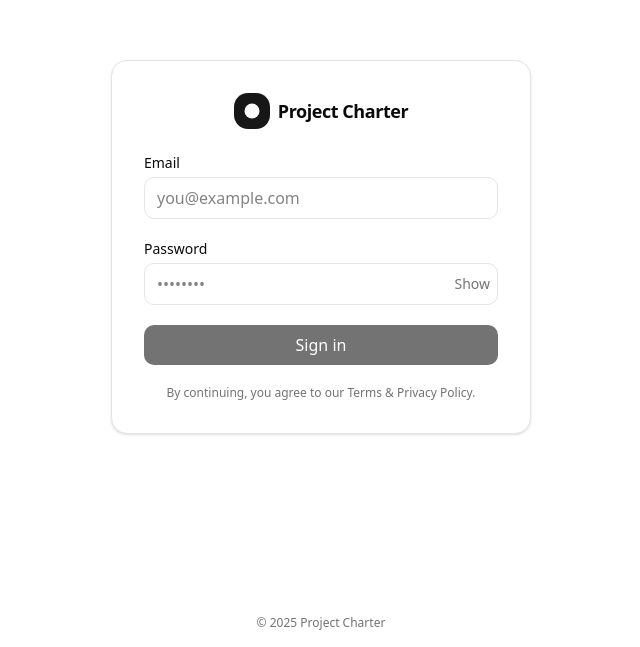
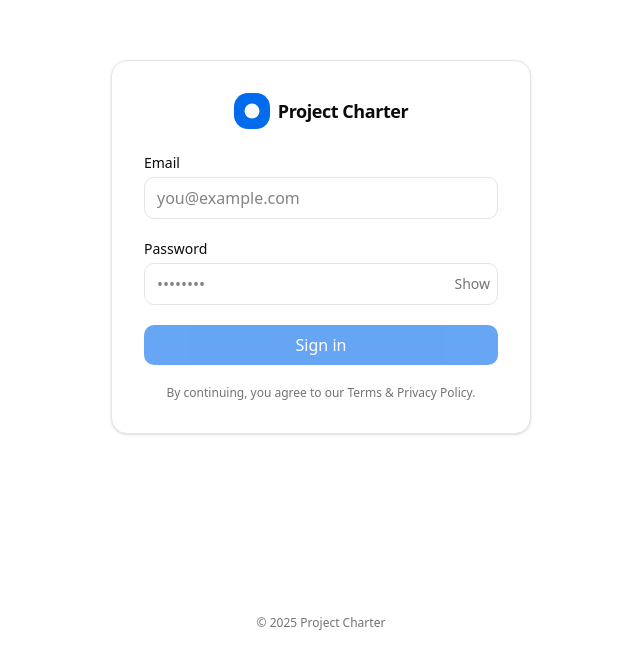
Before and after one commit to ucamptech/amsci_projcalc, a React (Vite) app in the folder frontend/: page /login in a window 1280 px wide. Shown: the part 153-800 px from the top of the page, without its empty margins (319-959 px from the left). Built offline with nearby package versions, Linux system fonts and the light colour scheme; no server answers.

Commit message:
Change color style and form layout

```diff
--- a/frontend/package.json
+++ b/frontend/package.json
@@ -26,6 +26,7 @@
     "clsx": "^2.1.1",
     "exceljs": "^4.4.0",
     "lucide-react": "^0.546.0",
+    "mermaid": "^11.12.1",
     "react": "^19.1.1",
     "react-dom": "^19.1.1",
     "react-google-charts": "^5.2.1",
--- a/frontend/src/api/api_ai.ts
+++ b/frontend/src/api/api_ai.ts
@@ -44,7 +44,7 @@ export async function generateObjectives(project: BaseProject) {
           Business Need: ${project.businessNeed || "N/A"}
           Project Goal: ${project.projectGoal || "N/A"}
           Creation Date: ${project.creationDate || "today"}
-          Respond with objectives only (bulleted or numbered), no intro or explanations.`;
+          Write concise bullet points (one per line). No intro text.`;
   const body = buildBody(project, instruction);
   return postPrompt(body);
 }
--- a/frontend/src/components/InitiationSection.tsx
+++ b/frontend/src/components/InitiationSection.tsx
@@ -110,8 +110,8 @@ export default function InitiationSection({
           <CardTitle className="text-base">Project Information</CardTitle>
         </CardHeader>
         <CardContent className="space-y-4">
-          <div className="grid gap-4 md:grid-cols-3">
-            <div className="grid gap-1">
+          <div className="grid gap-4 md:grid-cols-4">
+            <div className="col-span-2 grid gap-1">
               <Label htmlFor="name">
                 Project Name <span className="text-red-500">*</span>
               </Label>
@@ -126,6 +126,35 @@ export default function InitiationSection({
                 required
               />
             </div>
+
+            <div className="col-span-1 grid gap-1">
+              <Label htmlFor="creationDate">Creation Date</Label>
+              <Input
+                id="creationDate"
+                type="date"
+                name="creationDate"
+                value={project.creationDate ?? ""}
+                onChange={onChange}
+                max={today}
+                disabled={lockActivity}
+              />
+            </div>
+
+            <div className="col-span-1 grid gap-1">
+              <Label htmlFor="version">Version</Label>
+              <Input
+                id="version"
+                name="version"
+                placeholder="v1.0"
+                value={project.version}
+                onChange={onChange}
+                maxLength={10}
+                disabled={lockActivity}
+              />
+            </div>
+          </div>
+
+          <div className="grid gap-4 md:grid-cols-2">
             <div className="grid gap-1">
               <Label htmlFor="sponsor">Project Sponsor</Label>
               <Input
@@ -147,33 +176,6 @@ export default function InitiationSection({
                 value={project.manager}
                 onChange={onChange}
                 maxLength={50}
-                disabled={lockActivity}
-              />
-            </div>
-          </div>
-
-          <div className="grid gap-4 md:grid-cols-3">
-            <div className="grid gap-1">
-              <Label htmlFor="creationDate">Creation Date</Label>
-              <Input
-                id="creationDate"
-                type="date"
-                name="creationDate"
-                value={project.creationDate ?? ""}
-                onChange={onChange}
-                max={today}
-                disabled={lockActivity}
-              />
-            </div>
-            <div className="grid gap-1">
-              <Label htmlFor="version">Version</Label>
-              <Input
-                id="version"
-                name="version"
-                placeholder="v1.0"
-                value={project.version}
-                onChange={onChange}
-                maxLength={10}
                 disabled={lockActivity}
               />
             </div>
@@ -237,7 +239,7 @@ export default function InitiationSection({
               disabled={lockActivity}
             />
             {objError ? (
-              <p className="mt-1 text-sm text-red-500">{objError}</p>
+              <p className="mt-1 text-xs text-red-500 italic">{objError}</p>
             ) : null}
             {!lockActivity &&
             !fetchingObjectives &&
@@ -252,13 +254,13 @@ export default function InitiationSection({
             ) : null}
           </div>
 
-          {/* Deliverables + Out of Scope with generators */}
           <div className="grid gap-4 md:grid-cols-2">
+            {/* Deliverables with generator */}
             <div className="grid gap-1">
               <div className="flex items-center justify-between">
                 <Label htmlFor="deliverables">In-Scope Deliverables</Label>
                 <Button
-                  variant="outline"
+                  variant="default"
                   type="button"
                   size="sm"
                   onClick={onGenerateDeliverables}
@@ -281,15 +283,16 @@ export default function InitiationSection({
                 disabled={lockActivity}
               />
               {delivError ? (
-                <p className="mt-1 text-sm text-red-500">{delivError}</p>
+                <p className="mt-1 text-xs text-red-500 italic">{delivError}</p>
               ) : null}
             </div>
 
+            {/* Out-of-Scope with generator */}
             <div className="grid gap-1">
               <div className="flex items-center justify-between">
                 <Label htmlFor="outOfScope">Out-of-Scope Items</Label>
                 <Button
-                  variant="outline"
+                  variant="default"
                   type="button"
                   size="sm"
                   onClick={onGenerateOutOfScope}
@@ -310,7 +313,7 @@ export default function InitiationSection({
                 disabled={lockActivity}
               />
               {oosError ? (
-                <p className="mt-1 text-sm text-red-500">{oosError}</p>
+                <p className="italics mt-1 text-xs text-red-500">{oosError}</p>
               ) : null}
             </div>
           </div>
--- a/frontend/src/index.css
+++ b/frontend/src/index.css
@@ -50,31 +50,35 @@
   --card-foreground: oklch(0.145 0 0);
   --popover: oklch(1 0 0);
   --popover-foreground: oklch(0.145 0 0);
-  --primary: oklch(0.205 0 0);
+  --primary: oklch(0.55 0.22 254);
   --primary-foreground: oklch(0.985 0 0);
   --secondary: oklch(0.97 0 0);
   --secondary-foreground: oklch(0.205 0 0);
   --muted: oklch(0.97 0 0);
   --muted-foreground: oklch(0.556 0 0);
-  --accent: oklch(0.97 0 0);
+  --accent: oklch(0.94 0.04 250);
   --accent-foreground: oklch(0.205 0 0);
   --destructive: oklch(0.577 0.245 27.325);
   --border: oklch(0.922 0 0);
   --input: oklch(0.922 0 0);
-  --ring: oklch(0.708 0 0);
-  --chart-1: oklch(0.646 0.222 41.116);
-  --chart-2: oklch(0.6 0.118 184.704);
-  --chart-3: oklch(0.398 0.07 227.392);
-  --chart-4: oklch(0.828 0.189 84.429);
-  --chart-5: oklch(0.769 0.188 70.08);
+  --ring: oklch(0.55 0.22 254);
+
+  /* Charts */
+  --chart-1: oklch(0.55 0.22 254);
+  --chart-2: oklch(0.63 0.19 250);
+  --chart-3: oklch(0.7 0.16 245);
+  --chart-4: oklch(0.75 0.14 240);
+  --chart-5: oklch(0.8 0.12 235);
+
+  /* Sidebar */
   --sidebar: oklch(0.985 0 0);
   --sidebar-foreground: oklch(0.145 0 0);
-  --sidebar-primary: oklch(0.205 0 0);
+  --sidebar-primary: oklch(0.55 0.22 254);
   --sidebar-primary-foreground: oklch(0.985 0 0);
-  --sidebar-accent: oklch(0.97 0 0);
+  --sidebar-accent: oklch(0.94 0.04 250);
   --sidebar-accent-foreground: oklch(0.205 0 0);
   --sidebar-border: oklch(0.922 0 0);
-  --sidebar-ring: oklch(0.708 0 0);
+  --sidebar-ring: oklch(0.55 0.22 254);
 }
 
 .dark {
@@ -84,31 +88,35 @@
   --card-foreground: oklch(0.985 0 0);
   --popover: oklch(0.205 0 0);
   --popover-foreground: oklch(0.985 0 0);
-  --primary: oklch(0.922 0 0);
-  --primary-foreground: oklch(0.205 0 0);
+  --primary: oklch(0.7 0.24 254);
+  --primary-foreground: oklch(0.145 0 0);
   --secondary: oklch(0.269 0 0);
   --secondary-foreground: oklch(0.985 0 0);
   --muted: oklch(0.269 0 0);
   --muted-foreground: oklch(0.708 0 0);
-  --accent: oklch(0.269 0 0);
+  --accent: oklch(0.5 0.1 254);
   --accent-foreground: oklch(0.985 0 0);
   --destructive: oklch(0.704 0.191 22.216);
   --border: oklch(1 0 0 / 10%);
   --input: oklch(1 0 0 / 15%);
-  --ring: oklch(0.556 0 0);
-  --chart-1: oklch(0.488 0.243 264.376);
-  --chart-2: oklch(0.696 0.17 162.48);
-  --chart-3: oklch(0.769 0.188 70.08);
-  --chart-4: oklch(0.627 0.265 303.9);
-  --chart-5: oklch(0.645 0.246 16.439);
+  --ring: oklch(0.7 0.24 254);
+
+  /* Charts */
+  --chart-1: oklch(0.7 0.24 254);
+  --chart-2: oklch(0.63 0.22 250);
+  --chart-3: oklch(0.55 0.2 245);
+  --chart-4: oklch(0.48 0.18 240);
+  --chart-5: oklch(0.42 0.16 235);
+
+  /* Sidebar */
   --sidebar: oklch(0.205 0 0);
   --sidebar-foreground: oklch(0.985 0 0);
-  --sidebar-primary: oklch(0.488 0.243 264.376);
-  --sidebar-primary-foreground: oklch(0.985 0 0);
-  --sidebar-accent: oklch(0.269 0 0);
+  --sidebar-primary: oklch(0.7 0.24 254);
+  --sidebar-primary-foreground: oklch(0.145 0 0);
+  --sidebar-accent: oklch(0.3 0.12 254);
   --sidebar-accent-foreground: oklch(0.985 0 0);
   --sidebar-border: oklch(1 0 0 / 10%);
-  --sidebar-ring: oklch(0.556 0 0);
+  --sidebar-ring: oklch(0.7 0.24 254);
 }
 
 @layer base {
--- a/frontend/src/pages/ProjectsCreate.tsx
+++ b/frontend/src/pages/ProjectsCreate.tsx
@@ -393,7 +393,7 @@ export default function ProjectsCreate() {
                 Reset Load
               </Button>
               <Button
-                variant="outline"
+                variant="default"
                 onClick={onSaveLocal}
                 title="Save to browser"
               >
@@ -414,6 +414,7 @@ export default function ProjectsCreate() {
                 title={
                   editLocked ? "Unlock editing to save changes." : undefined
                 }
+                className="bg-green-600 text-white hover:bg-green-700"
               >
                 <Save className="mr-2 h-4 w-4" />
                 {submitBusy
```
